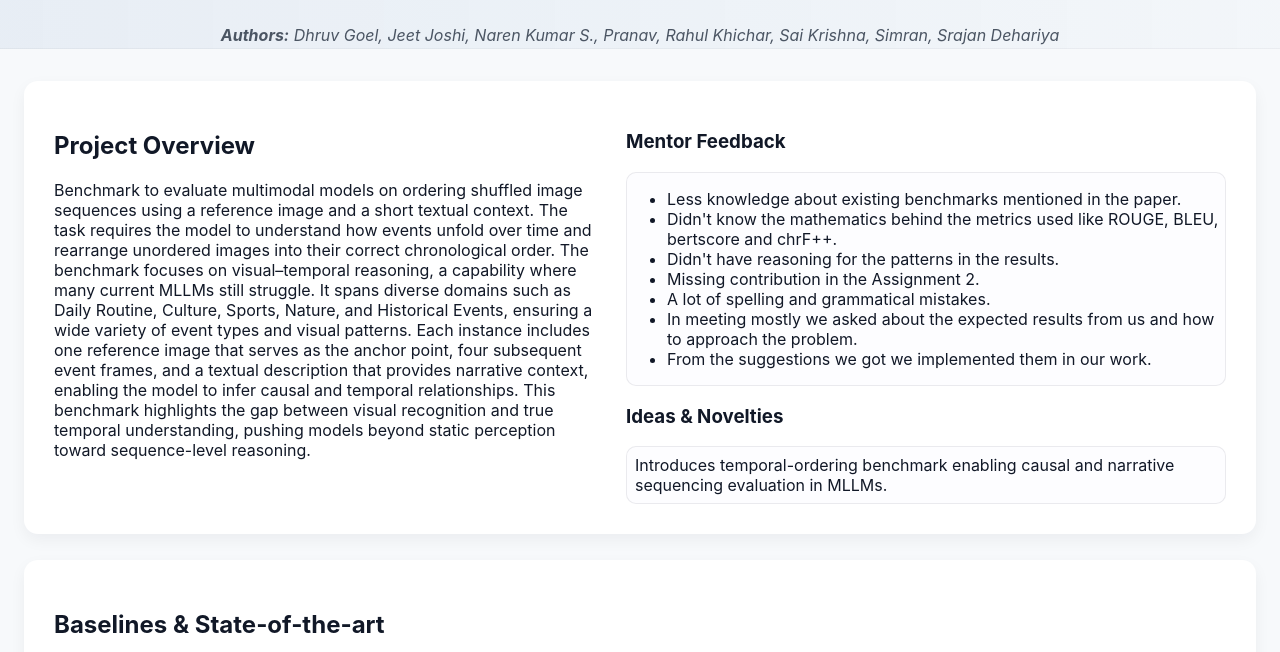
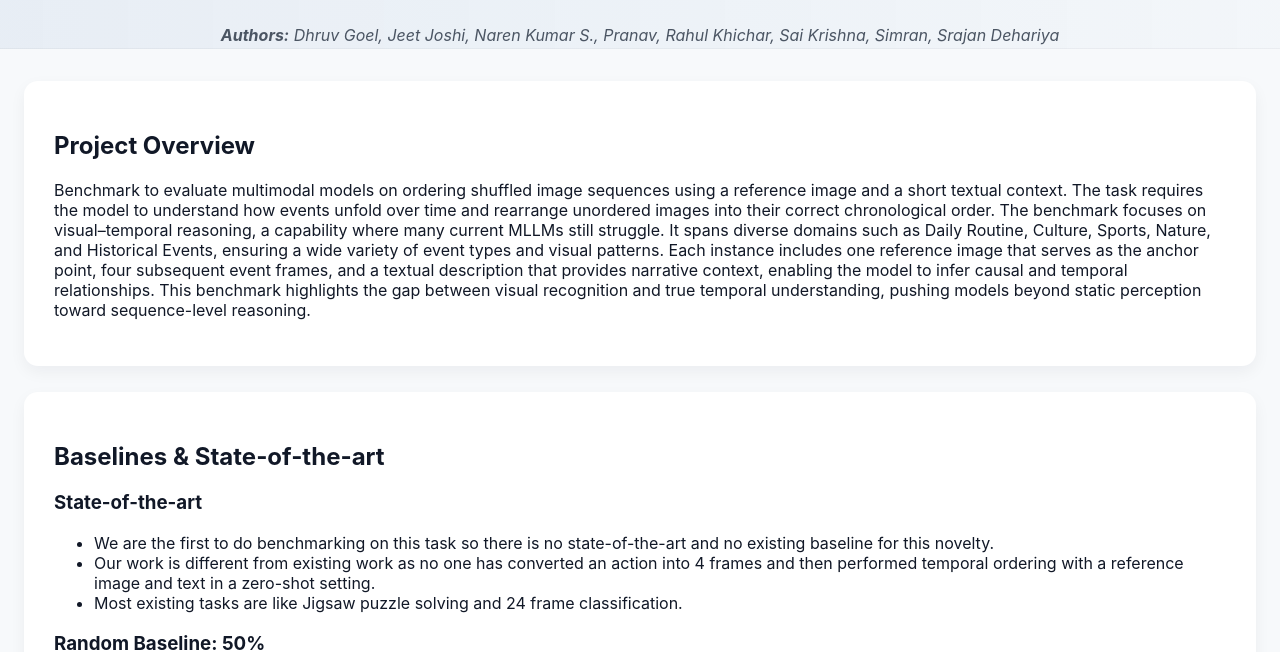
Before and after one commit to srajan0149/ImageSeq_Benchmark, a plain HTML site: page index.html in a window 1280 px wide. Shown: the part 159-811 px from the top of the page. Drawn offline with Linux system fonts and the light colour scheme.

Commit message:
Refactor project overview and mentor feedback sections

```diff
--- a/index.html
+++ b/index.html
@@ -33,8 +33,8 @@
 
     <main class="wrap-wide">
 
-        <section id="project_overview" class="hero card">
-            <div class="hero-left">
+        <section id="project_overview" class="card">
+            <div>
                 <h2>Project Overview</h2>
                 <p>Benchmark to evaluate multimodal models on ordering shuffled image sequences using a reference image
                     and a short textual context. The task requires the model to understand how events unfold over time
@@ -46,25 +46,6 @@
                     context, enabling the model to infer causal and temporal relationships. This benchmark highlights
                     the gap between visual recognition and true temporal understanding, pushing models beyond static
                     perception toward sequence-level reasoning.</p>
-            </div>
-            <div class="hero-right">
-                <h3>Mentor Feedback</h3>
-                <div class="editable-box">
-                    <ul>
-                        <li>Less knowledge about existing benchmarks mentioned in the paper.</li>
-                        <li>Didn't know the mathematics behind the metrics used like ROUGE, BLEU, bertscore and chrF++.
-                        </li>
-                        <li>Didn't have reasoning for the patterns in the results.</li>
-                        <li>Missing contribution in the Assignment 2.</li>
-                        <li>A lot of spelling and grammatical mistakes.</li>
-                        <li>In meeting mostly we asked about the expected results from us and how to approach the
-                            problem.</li>
-                        <li>From the suggestions we got we implemented them in our work.</li>
-                    </ul>
-                </div>
-                <h3>Ideas & Novelties</h3>
-                <div class="editable-box-2">Introduces temporal-ordering benchmark enabling causal and narrative
-                    sequencing evaluation in MLLMs.</div>
             </div>
         </section>
 
@@ -680,6 +661,19 @@
                 context-aware and sequence-aware models.
             </p>
 
+            <h3>Mentor Feedback</h3>
+            <ul>
+                <li>Less knowledge about existing benchmarks mentioned in the paper.</li>
+                <li>Didn't know the mathematics behind the metrics used like ROUGE, BLEU, bertscore and chrF++.
+                </li>
+                <li>Didn't have reasoning for the patterns in the results.</li>
+                <li>Missing contribution in the Assignment 2.</li>
+                <li>A lot of citation and grammatical mistakes.</li>
+                <li>In meeting mostly we asked about the expected results from us and how to approach the
+                    problem.</li>
+                <li>From the suggestions we implemented them in our work.</li>
+            </ul>
+
             <h3>Limitations</h3>
             <ul>
                 <li>The dataset has covered very few domains, so it should be expanded.</li>
```
